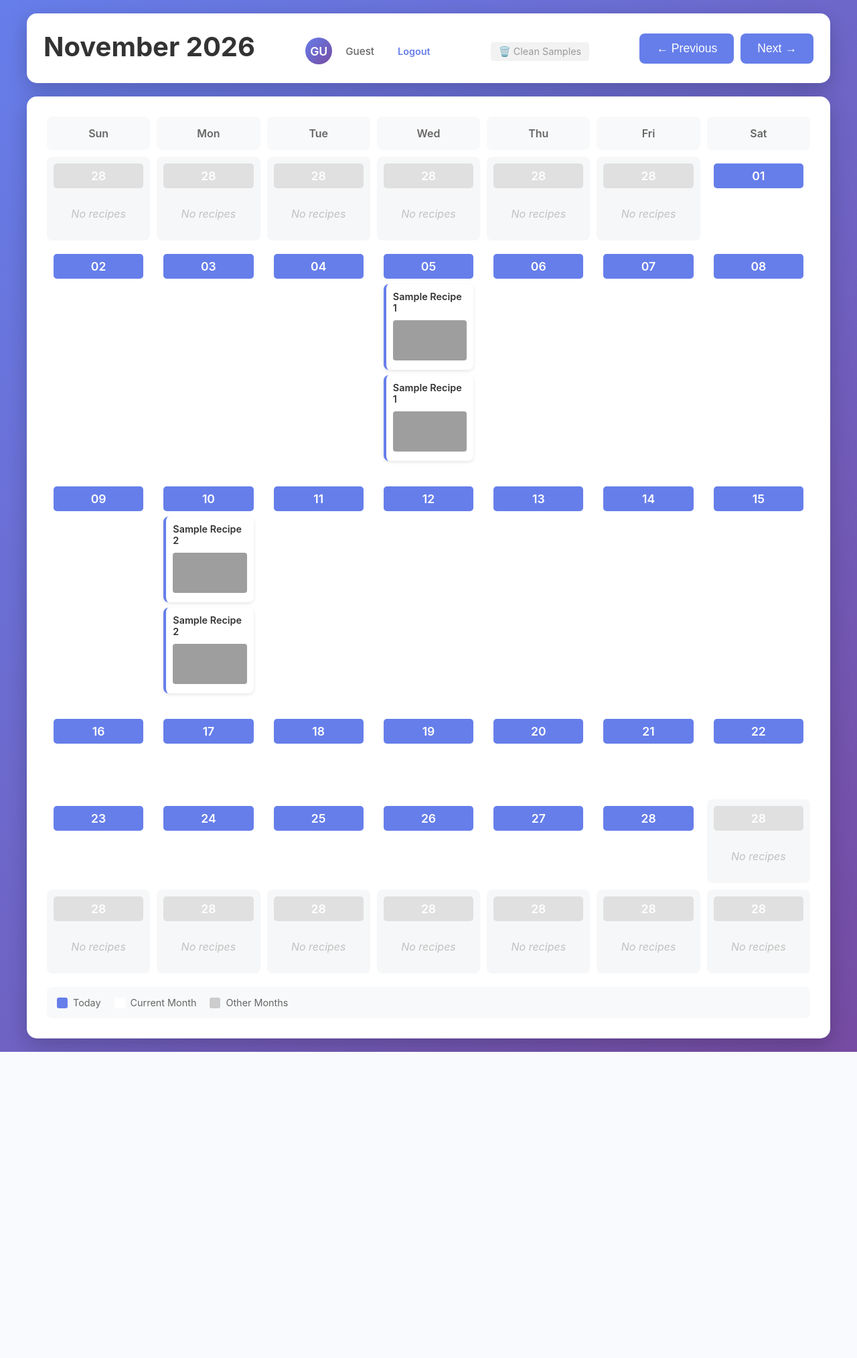
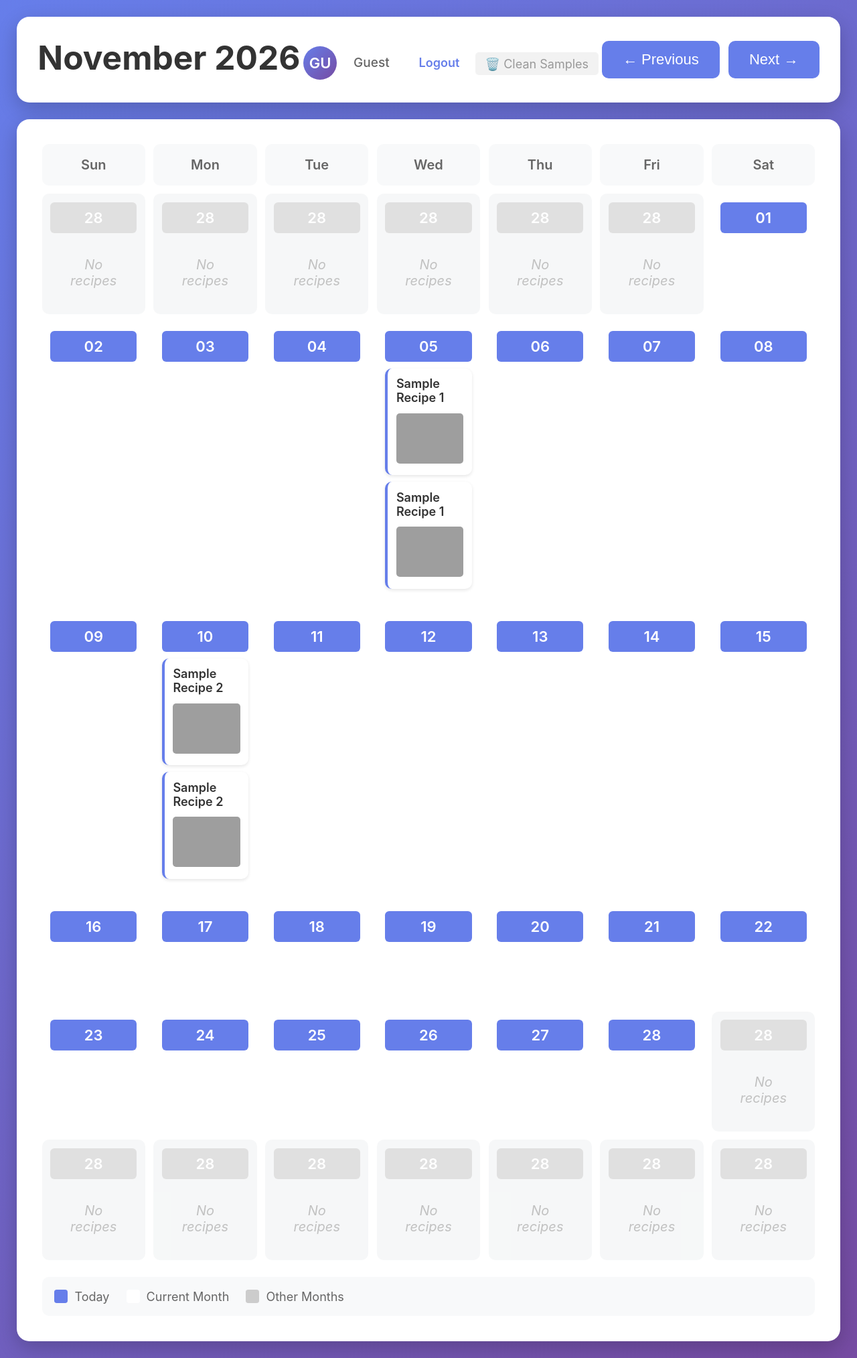
Before and after one commit to nclardy-cyber/recipe-calendar-app, a Flask app: page / in a window 1280 px wide. Shown: the whole page at 67% size. Before the commit the page ends 1570 px from the top, so only its background shows below. Run offline with Flask 3, Linux system fonts and the light colour scheme; some libraries are stand-ins or nearby versions; grey boxes are pictures that could not be loaded.

Commit message:
Whole-page fluid scaling (2/11): recipe_calendar_app/templates/calendar.html

```diff
--- a/recipe_calendar_app/templates/calendar.html
+++ b/recipe_calendar_app/templates/calendar.html
@@ -11,24 +11,33 @@
             box-sizing: border-box;
         }
 
+        /* ===== Whole-page scaling =====
+           Every size in this UI is rem-based, and the root font-size
+           grows fluidly with the viewport, so the entire page scales
+           continuously with screen size: compact baseline on a phone,
+           larger on a laptop, and even larger on a desktop monitor or 4K TV. */
+        html {
+            font-size: clamp(16px, 13px + 0.55vw, 22px); /* px on purpose: root scale anchor */
+        }
+
         body {
             font-family: -apple-system, BlinkMacSystemFont, 'Segoe UI', Roboto, Oxygen, Ubuntu, sans-serif;
             background: linear-gradient(135deg, #667eea 0%, #764ba2 100%);
             min-height: 100vh;
-            padding: 20px;
+            padding: 1.25rem;
         }
 
         .container {
-            max-width: 1200px;
+            max-width: 75rem;
             margin: 0 auto;
         }
 
         .header {
             background: white;
-            padding: 25px;
-            border-radius: 15px;
+            padding: 1.562rem;
+            border-radius: 0.938rem;
             box-shadow: 0 10px 30px rgba(0,0,0,0.2);
-            margin-bottom: 20px;
+            margin-bottom: 1.25rem;
             display: flex;
             justify-content: space-between;
             align-items: center;
@@ -36,15 +45,15 @@
 
         .header h1 {
             color: #333;
-            font-size: 2.5rem;
+            font-size: clamp(1.9rem, 1.2rem + 2vw, 3rem); /* fluid: scales with screen width */
             margin-bottom: 5px;
         }
 
         .user-info {
             display: flex;
             align-items: center;
-            gap: 20px;
-            margin-top: 8px;
+            gap: 1.25rem;
+            margin-top: 0.5rem;
         }
 
         .user-info .user-email {
@@ -54,8 +63,8 @@
         }
 
         .user-info .user-avatar {
-            width: 40px;
-            height: 40px;
+            width: 2.5rem;
+            height: 2.5rem;
             border-radius: 50%;
             background: linear-gradient(135deg, #667eea 0%, #764ba2 100%);
             display: flex;
@@ -69,13 +78,13 @@
 
         .clean-samples-link {
             display: inline-block;
-            margin-top: 10px;
+            margin-top: 0.625rem;
             font-size: 0.9rem;
             color: #999;
             text-decoration: none;
-            padding: 5px 12px;
+            padding: 0.312rem 0.75rem;
             background: rgba(0,0,0,0.05);
-            border-radius: 4px;
+            border-radius: 0.25rem;
             transition: all 0.2s;
         }
 
@@ -86,21 +95,21 @@
 
         .nav-buttons {
             display: flex;
-            gap: 10px;
+            gap: 0.625rem;
         }
 
         .nav-btn {
             background: #667eea;
             color: white;
             border: none;
-            padding: 12px 25px;
-            border-radius: 8px;
+            padding: 0.75rem 1.562rem;
+            border-radius: 0.5rem;
             cursor: pointer;
             font-size: 1.1rem;
             transition: all 0.3s;
             display: flex;
             align-items: center;
-            gap: 8px;
+            gap: 0.5rem;
         }
 
         .nav-btn:hover {
@@ -111,30 +120,30 @@
 
         .calendar-wrapper {
             background: white;
-            padding: 30px;
-            border-radius: 15px;
+            padding: 1.875rem;
+            border-radius: 0.938rem;
             box-shadow: 0 10px 30px rgba(0,0,0,0.2);
         }
 
         .calendar-grid {
             display: grid;
             grid-template-columns: repeat(7, 1fr);
-            gap: 10px;
+            gap: 0.625rem;
         }
 
         .day-header {
             text-align: center;
             font-weight: 600;
             color: #666;
-            padding: 15px;
+            padding: 0.938rem;
             background: #f8f9fa;
-            border-radius: 8px;
+            border-radius: 0.5rem;
         }
 
         .day-cell {
-            min-height: 120px;
-            padding: 10px;
-            border-radius: 8px;
+            min-height: 7.5rem;
+            padding: 0.625rem;
+            border-radius: 0.5rem;
             background: #f8f9fa;
             transition: all 0.3s;
             position: relative;
@@ -172,11 +181,11 @@
         .day-number {
             font-weight: 600;
             font-size: 1.1rem;
-            margin-bottom: 8px;
-            padding: 8px;
+            margin-bottom: 0.5rem;
+            padding: 0.5rem;
             background: #667eea;
             color: white;
-            border-radius: 5px;
+            border-radius: 0.312rem;
             text-align: center;
         }
 
@@ -191,9 +200,9 @@
 
         .recipe {
             background: white;
-            border-radius: 8px;
-            padding: 10px;
-            margin-bottom: 8px;
+            border-radius: 0.5rem;
+            padding: 0.625rem;
+            margin-bottom: 0.5rem;
             cursor: pointer;
             transition: all 0.3s;
             border-left: 4px solid #667eea;
@@ -208,22 +217,22 @@
         .recipe-title {
             font-weight: 600;
             color: #333;
-            margin-bottom: 5px;
+            margin-bottom: 0.312rem;
             font-size: 0.9rem;
         }
 
         .recipe-image {
             width: 100%;
-            height: 60px;
+            height: 3.75rem;
             object-fit: cover;
-            border-radius: 4px;
-            margin-top: 5px;
+            border-radius: 0.25rem;
+            margin-top: 0.312rem;
         }
 
         .no-recipes {
             text-align: center;
             color: #999;
-            padding: 20px;
+            padding: 1.25rem;
             font-style: italic;
         }
 
@@ -235,8 +244,8 @@
             color: white;
             border: none;
             border-radius: 50%;
-            width: 24px;
-            height: 24px;
+            width: 1.5rem;
+            height: 1.5rem;
             font-size: 0.7rem;
             font-weight: bold;
             cursor: pointer;
@@ -255,40 +264,87 @@
 
         .legend {
             display: flex;
-            gap: 20px;
-            margin-top: 20px;
-            padding: 15px;
+            gap: 1.25rem;
+            margin-top: 1.25rem;
+            padding: 0.938rem;
             background: #f8f9fa;
-            border-radius: 8px;
+            border-radius: 0.5rem;
         }
 
         .legend-item {
             display: flex;
             align-items: center;
-            gap: 8px;
+            gap: 0.5rem;
             font-size: 0.9rem;
             color: #666;
         }
 
         .legend-box {
-            width: 16px;
-            height: 16px;
-            border-radius: 3px;
+            width: 1rem;
+            height: 1rem;
+            border-radius: 0.188rem;
         }
 
-        @media (max-width: 768px) {
-            .calendar-grid {
-                grid-template-columns: repeat(7, 1fr);
-                font-size: 0.8rem;
+        /* Phone: switch the calendar from a 7-column grid to a vertical
+           list of days so every day and its recipes get the full
+           screen width instead of being crushed into ~45px cells */
+        @media (max-width: 640px) {
+            body { padding: 0.75rem; }
+
+            .header {
+                flex-direction: column;
+                align-items: stretch;
+                gap: 0.938rem;
+                padding: 1.125rem;
             }
 
-            .day-cell {
-                min-height: 80px;
+            .user-info { justify-content: flex-start; flex-wrap: wrap; gap: 0.75rem; }
+            .nav-buttons { width: 100%; }
+            .nav-btn { flex: 1; justify-content: center; padding: 0.75rem 0.625rem; }
+
+            .calendar-wrapper { padding: 0.75rem; }
+            .calendar-grid { grid-template-columns: 1fr; gap: 0.625rem; }
+            .calendar-grid .day-header { display: none; }
+
+            .day-cell { min-height: 0; }
+            .day-number {
+                display: inline-block;
+                min-width: 2.75rem;
+                padding: 0.375rem 0.625rem;
+                margin-bottom: 0.625rem;
             }
 
-            .header h1 {
-                font-size: 1.8rem;
+            /* Day-of-week label above each row. Days start at the 8th
+               child of the grid (the 7 weekday headers stay in the DOM,
+               hidden), so 7n+8 = Sunday, 7n+14 = Saturday. */
+            .day-cell::before {
+                display: block;
+                font-size: 0.7rem;
+                font-weight: 700;
+                text-transform: uppercase;
+                letter-spacing: 1.5px;
+                color: #999;
+                margin-bottom: 0.25rem;
             }
+            .day-cell:nth-child(7n+8)::before  { content: "Sun"; }
+            .day-cell:nth-child(7n+9)::before  { content: "Mon"; }
+            .day-cell:nth-child(7n+10)::before { content: "Tue"; }
+            .day-cell:nth-child(7n+11)::before { content: "Wed"; }
+            .day-cell:nth-child(7n+12)::before { content: "Thu"; }
+            .day-cell:nth-child(7n+13)::before { content: "Fri"; }
+            .day-cell:nth-child(7n+14)::before { content: "Sat"; }
+
+            .no-recipes { padding: 0.25rem 0 0.5rem; }
+            .recipe-image { height: 5.625rem; }
+            .legend { flex-wrap: wrap; gap: 0.625rem; padding: 0.625rem; }
+        }
+
+        /* Tablet: keep the 7-column grid but tighten paddings/gaps */
+        @media (min-width: 641px) and (max-width: 900px) {
+            .header h1 { font-size: 2rem; }
+            .calendar-wrapper { padding: 1rem; }
+            .calendar-grid { gap: 0.375rem; }
+            .day-cell { min-height: 6.25rem; padding: 0.5rem; }
         }
     </style>
 </head>
@@ -299,7 +355,7 @@
             <div class="user-info">
                 <div class="user-avatar">{{ user_email[:2]|upper }}</div>
                 <div class="user-email">{{ user_email or 'Guest' }}</div>
-                <a href="/logout" style="text-decoration: none; color: #667eea; font-size: 0.9rem; font-weight: 600; padding: 8px 15px; border-radius: 6px; transition: all 0.2s;">Logout</a>
+                <a href="/logout" style="text-decoration: none; color: #667eea; font-size: 0.9rem; font-weight: 600; padding: 0.5rem 0.938rem; border-radius: 0.375rem; transition: all 0.2s;">Logout</a>
             </div>
             <a href="/clean-samples" class="clean-samples-link" title="Remove sample recipes">🗑️ Clean Samples</a>
             <div class="nav-buttons">
```
